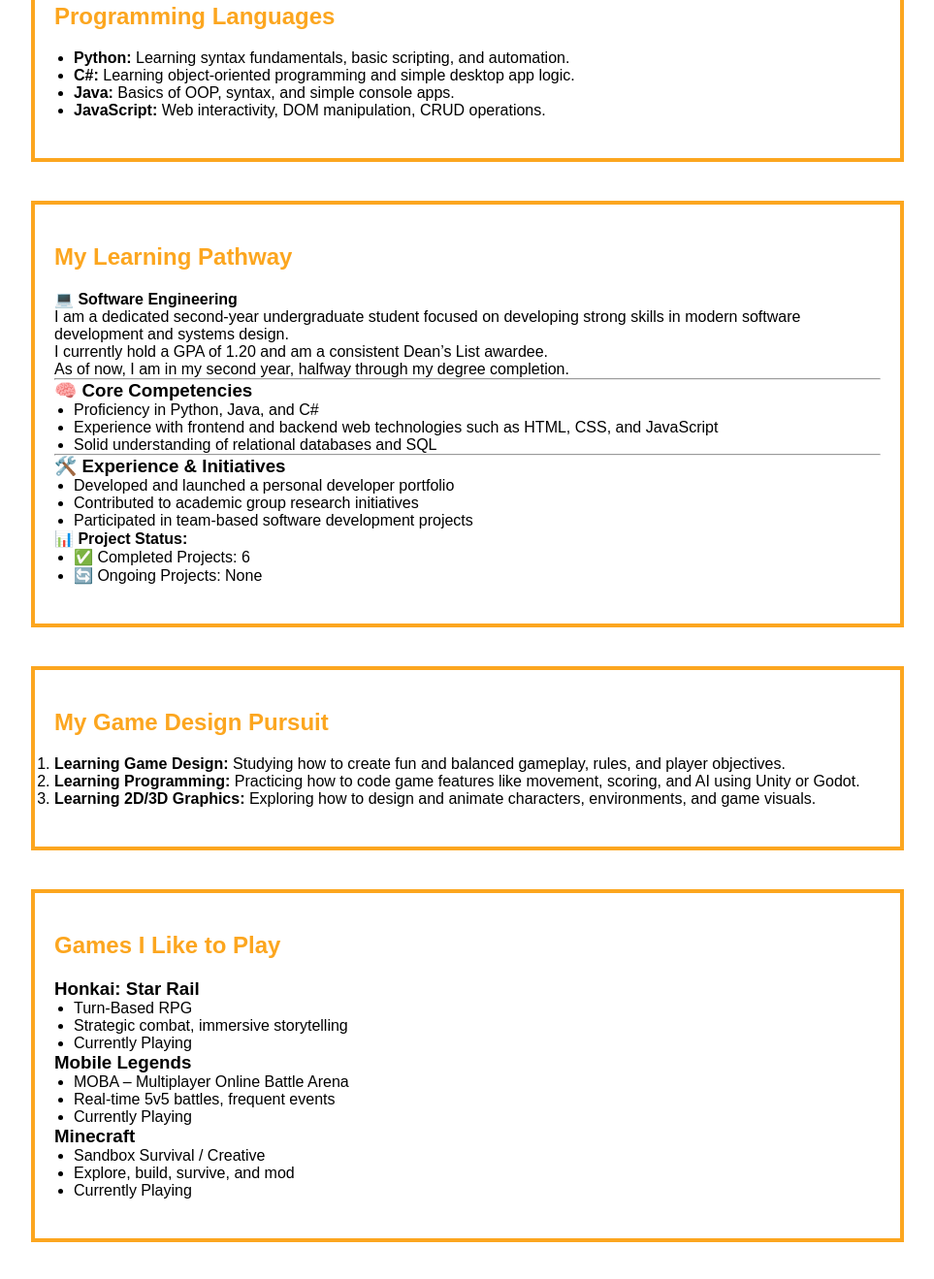
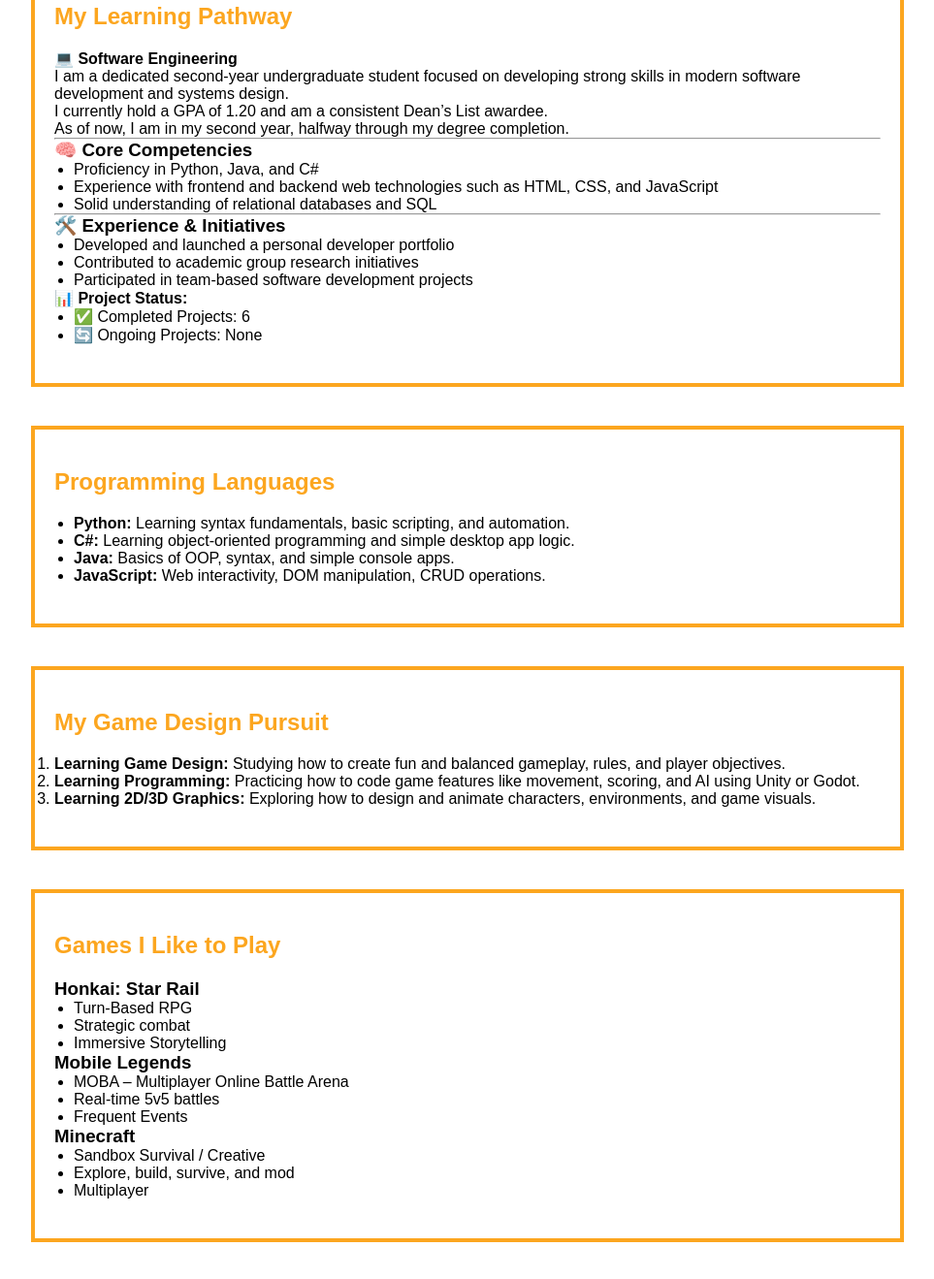
Before and after one commit to Fritz2005/Andres.github.io, a plain HTML site: page index.html in a window 1280 px wide. Shown: the part 883-2202 px from the top of the page at 97% size, without its empty margins (158-1121 px from the left). Drawn offline with Linux system fonts and the light colour scheme.

Commit message:
Update index.html

```diff
--- a/index.html
+++ b/index.html
@@ -7,7 +7,6 @@
   <link rel="stylesheet" href="styles.css" />
 </head>
 <body>
-
   <!-- Navigation -->
   <nav>
     <div class="nav-container">
@@ -18,23 +17,20 @@
       <button class="menu-toggle" onclick="toggleMenu()">☰</button>
       <div class="links" id="nav-links">
         <a href="#home">Home</a>
+        <a href="#pathway">My Learning Pathway</a>
         <a href="#languages">Programming Languages</a>
-        <a href="#pathway">My Learning Pathway</a>
         <a href="#pursuit">My Game Design Pursuit</a>
         <a href="#inspiration">Games I Like to Play</a>
       </div>
     </div>
   </nav>
 
-  <!-- HOME -->
+  <!-- Home Section -->
   <section id="home" class="home-section">
     <div class="home-container">
       <img src="images/andres-bonifrich.png" alt="Frich Andres" class="profile-pic" />
       <h1>Frich Andres</h1>
-      <p>
-        I'm a dedicated computer science student who loves creating websites and applications.
-        I'm always eager to explore new technologies and improve my skills.
-      </p>
+      <p>I'm a dedicated computer science student who loves creating websites and applications. I'm always eager to explore new technologies and improve my skills.</p>
 
       <!-- About Me -->
       <div class="contact-block about-left">
@@ -64,7 +60,35 @@
     </div>
   </section>
 
-  <!-- PROGRAMMING LANGUAGES -->
+  <!-- My Learning Pathway -->
+  <section id="pathway" class="section">
+    <h2>My Learning Pathway</h2>
+    <p>💻 <strong>Software Engineering</strong></p>
+    <p>I am a dedicated second-year undergraduate student focused on developing strong skills in modern software development and systems design.</p>
+    <p>I currently hold a GPA of 1.20 and am a consistent Dean’s List awardee.</p>
+    <p>As of now, I am in my second year, halfway through my degree completion.</p>
+    <hr />
+    <h3>🧠 Core Competencies</h3>
+    <ul>
+      <li>Proficiency in Python, Java, and C#</li>
+      <li>Experience with frontend and backend web technologies such as HTML, CSS, and JavaScript</li>
+      <li>Solid understanding of relational databases and SQL</li>
+    </ul>
+    <hr />
+    <h3>🛠️ Experience & Initiatives</h3>
+    <ul>
+      <li>Developed and launched a personal developer portfolio</li>
+      <li>Contributed to academic group research initiatives</li>
+      <li>Participated in team-based software development projects</li>
+    </ul>
+    <p>📊 <strong>Project Status:</strong></p>
+    <ul>
+      <li>✅ Completed Projects: 6</li>
+      <li>🔄 Ongoing Projects: None</li>
+    </ul>
+  </section>
+
+  <!-- Programming Languages -->
   <section id="languages" class="section">
     <h2>Programming Languages</h2>
     <ul>
@@ -75,40 +99,7 @@
     </ul>
   </section>
 
-  <!-- MY LEARNING PATHWAY -->
-  <section id="pathway" class="section">
-    <h2>My Learning Pathway</h2>
-    <p>💻 <strong>Software Engineering</strong></p>
-    <p>I am a dedicated second-year undergraduate student focused on developing strong skills in modern software development and systems design.</p>
-    <p>I currently hold a GPA of 1.20 and am a consistent Dean’s List awardee.</p>
-    <p>As of now, I am in my second year, halfway through my degree completion.</p>
-
-    <hr />
-
-    <h3>🧠 Core Competencies</h3>
-    <ul>
-      <li>Proficiency in Python, Java, and C#</li>
-      <li>Experience with frontend and backend web technologies such as HTML, CSS, and JavaScript</li>
-      <li>Solid understanding of relational databases and SQL</li>
-    </ul>
-
-    <hr />
-
-    <h3>🛠️ Experience & Initiatives</h3>
-    <ul>
-      <li>Developed and launched a personal developer portfolio</li>
-      <li>Contributed to academic group research initiatives</li>
-      <li>Participated in team-based software development projects</li>
-    </ul>
-
-    <p>📊 <strong>Project Status:</strong></p>
-    <ul>
-      <li>✅ Completed Projects: 6</li>
-      <li>🔄 Ongoing Projects: None</li>
-    </ul>
-  </section>
-
-  <!-- MY GAME DESIGN PURSUIT -->
+  <!-- My Game Design Pursuit -->
   <section id="pursuit" class="section">
     <h2>My Game Design Pursuit</h2>
     <ol>
@@ -118,29 +109,27 @@
     </ol>
   </section>
 
-  <!-- GAMING INSPIRATION -->
+  <!-- Games I Like to Play -->
   <section id="inspiration" class="section">
     <h2>Games I Like to Play</h2>
     <div>
       <h3>Honkai: Star Rail</h3>
       <ul>
         <li>Turn-Based RPG</li>
-        <li>Strategic combat, immersive storytelling</li>
-        <li>Currently Playing</li>
+        <li>Strategic combat</li>
+        <li>Immersive Storytelling</li>
       </ul>
-
       <h3>Mobile Legends</h3>
       <ul>
         <li>MOBA – Multiplayer Online Battle Arena</li>
-        <li>Real-time 5v5 battles, frequent events</li>
-        <li>Currently Playing</li>
+        <li>Real-time 5v5 battles</li>
+        <li>Frequent Events</li>
       </ul>
-
       <h3>Minecraft</h3>
       <ul>
         <li>Sandbox Survival / Creative</li>
         <li>Explore, build, survive, and mod</li>
-        <li>Currently Playing</li>
+        <li>Multiplayer</li>
       </ul>
     </div>
   </section>
@@ -151,11 +140,9 @@
       nav.classList.toggle('show');
     }
 
-    // Close menu when a link is clicked
-    document.addEventListener('DOMContentLoaded', function () {
+    document.addEventListener('DOMContentLoaded', () => {
       const links = document.querySelectorAll('#nav-links a');
       const nav = document.getElementById('nav-links');
-
       links.forEach(link => {
         link.addEventListener('click', () => {
           if (nav.classList.contains('show')) {
@@ -165,6 +152,5 @@
       });
     });
   </script>
-
 </body>
 </html>
```
